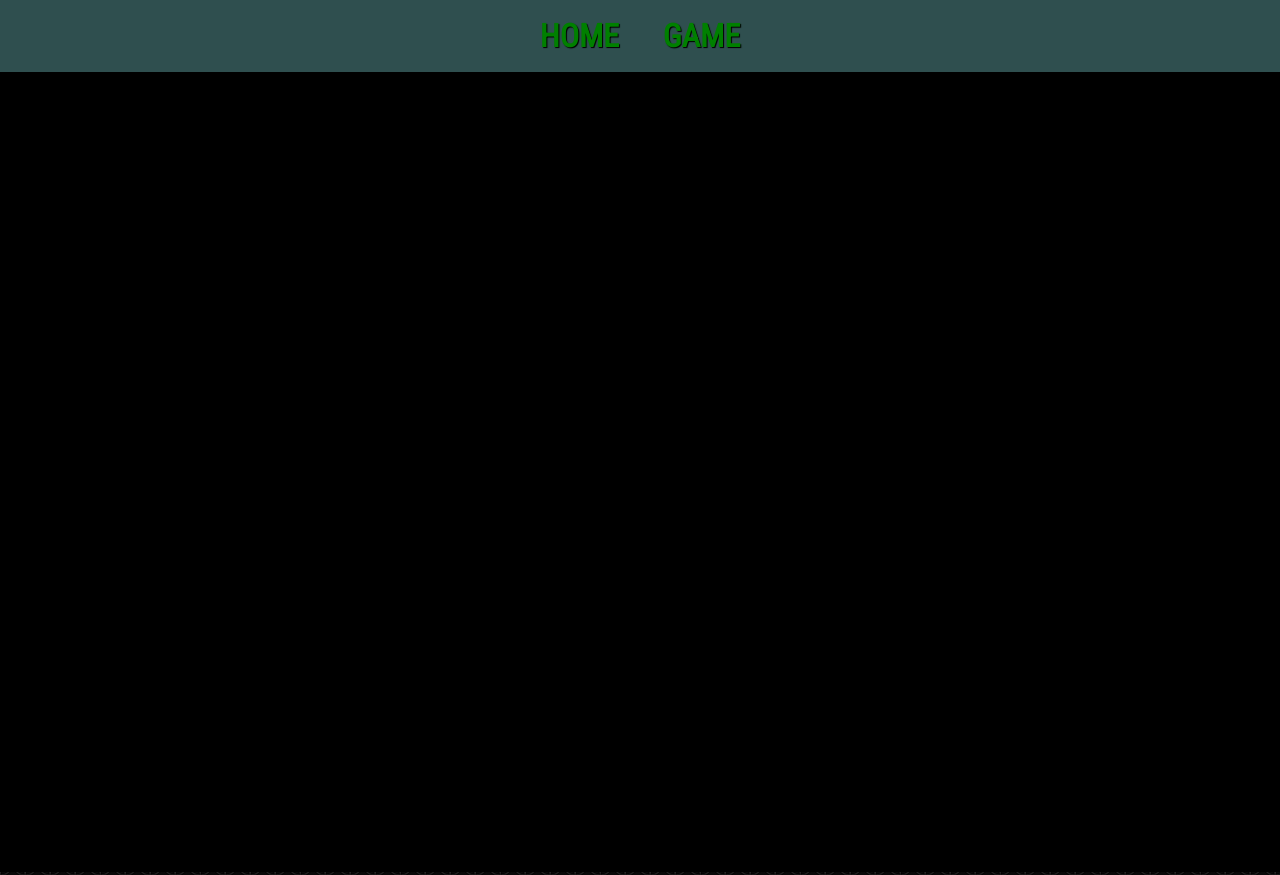
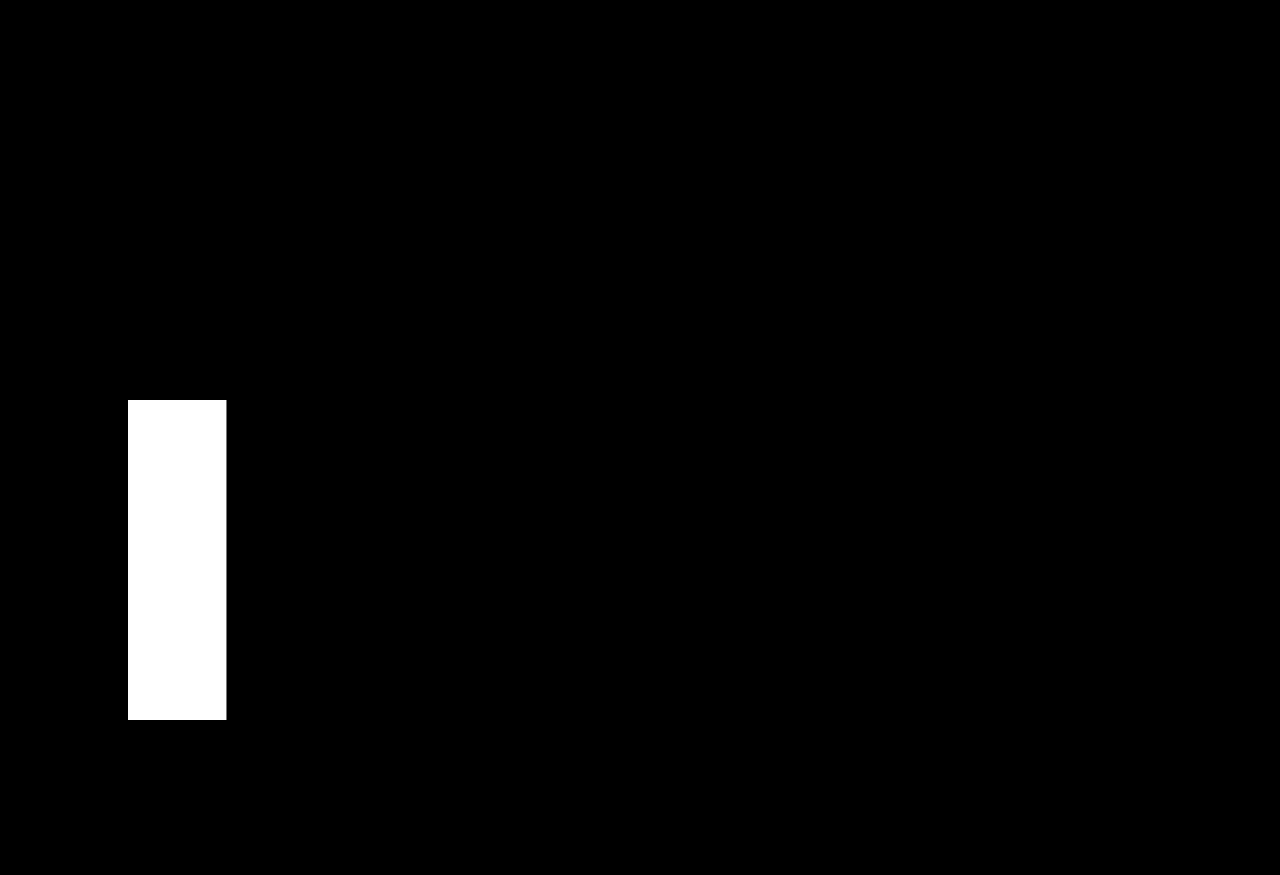
Before and after one commit to a15osmla/Examensarbete, a plain HTML site: page game.html in a window 1280 px wide. Shown: the top 875 px of the page. After the commit the page ends 800 px from the top, so only its background shows below. Drawn offline with nearby package versions, Linux system fonts and the light colour scheme.

Commit message:
Changed to canvas size and added a static player
Canvas now uses the whole width and height of the browser window, these changes are made in the CSS.  Also added a static "player"  to the canvas with some attributes of the player's starting location and the width and height.

```diff
--- a/css/style.css
+++ b/css/style.css
@@ -66,3 +66,12 @@ section#start-1 {
     width:20%;
     padding:20px;
 }
+
+/*-------------------- Game page ------------------------ */
+#gamecanvas {
+    position:fixed;
+    left:0;
+    top:0;
+    width:100%;
+    height:100%;
+}
--- a/game/game.js
+++ b/game/game.js
@@ -2,49 +2,69 @@ var ctx, width, height, canvas;
 var Game = {};
 var Player = {};
 var keys = {};
+var lastLoop = new Date;
 
-Game.width = $(window).width();
-Game.height = $(window).height();
+
+Game.width = window.innerWidth;
+Game.height = window.innerHeight;
 Game.fps = 60;
 Game.maxFrameSkip = 10;
 Game.skipTicks = 1000 / Game.fps;
 
+Player.x = Game.width / 10;
+Player.y = Game.height- (Game.height/2);
+Player.width = Game.width / 13;
+Player.height = Game.height / 2.5;
 
 /* -------------------------------------------------------------------------- */
+document.addEventListener("keydown", function (e) {
+        keys[e.keyCode] = true;
+});
 
+document.addEventListener("keyup", function (e) {
+        keys[e.keyCode] = false;
+});
+
+/* -------------------------------------------------------------------------- */
+Game.drawGFX = function() {
+    ctx.fillStyle = "black";
+    ctx.fillRect(0, 0, canvas.width, canvas.height);
+    ctx.fillStyle = "white";
+    ctx.fillRect(Player.x, Player.y, Player.width, Player.height);
+};
+
+/* -------------------------------------------------------------------------- */
 Game.initialize = function() {
     canvas = document.getElementById("gamecanvas");
     if (canvas && canvas.getContext) {
         ctx = canvas.getContext("2d");
         canvas.width = Game.width;
         canvas.height = Game.height;
+        Game.drawGFX();
     }
 };
 
 /* -------------------------------------------------------------------------- */
-
 Game.update = function(tick) {
     Game.tick = tick;
+    Game.input();
 }
 
 /* -------------------------------------------------------------------------- */
-
-Game.draw = function() {
-    ctx.fillStyle = "black";
-    ctx.fillRect(0, 0, canvas.width, canvas.height);
-    ctx.fill();
-};
+Game.input = function() {
+}
 
 /* -------------------------------------------------------------------------- */
 Game.pause = function() {
    this.paused = (this.paused) ? false : true;
 };
 
-
+var lastLoop = new Date;
 Game.run = (function() {
     var loops = 0;
     var nextGameTick = (new Date).getTime();
     var startTime = (new Date).getTime();
+
     return function() {
         loops = 0;
         while (!Game.paused && (new Date).getTime() > nextGameTick && loops < Game.maxFrameSkip) {
@@ -52,12 +72,10 @@ Game.run = (function() {
             nextGameTick += Game.skipTicks;
             loops++;
         }
-        Game.draw();
     };
 })();
 
 /* -------------------------------------------------------------------------- */
-
 (function() {
     var onEachFrame;
     if (window.requestAnimationFrame) {
```
